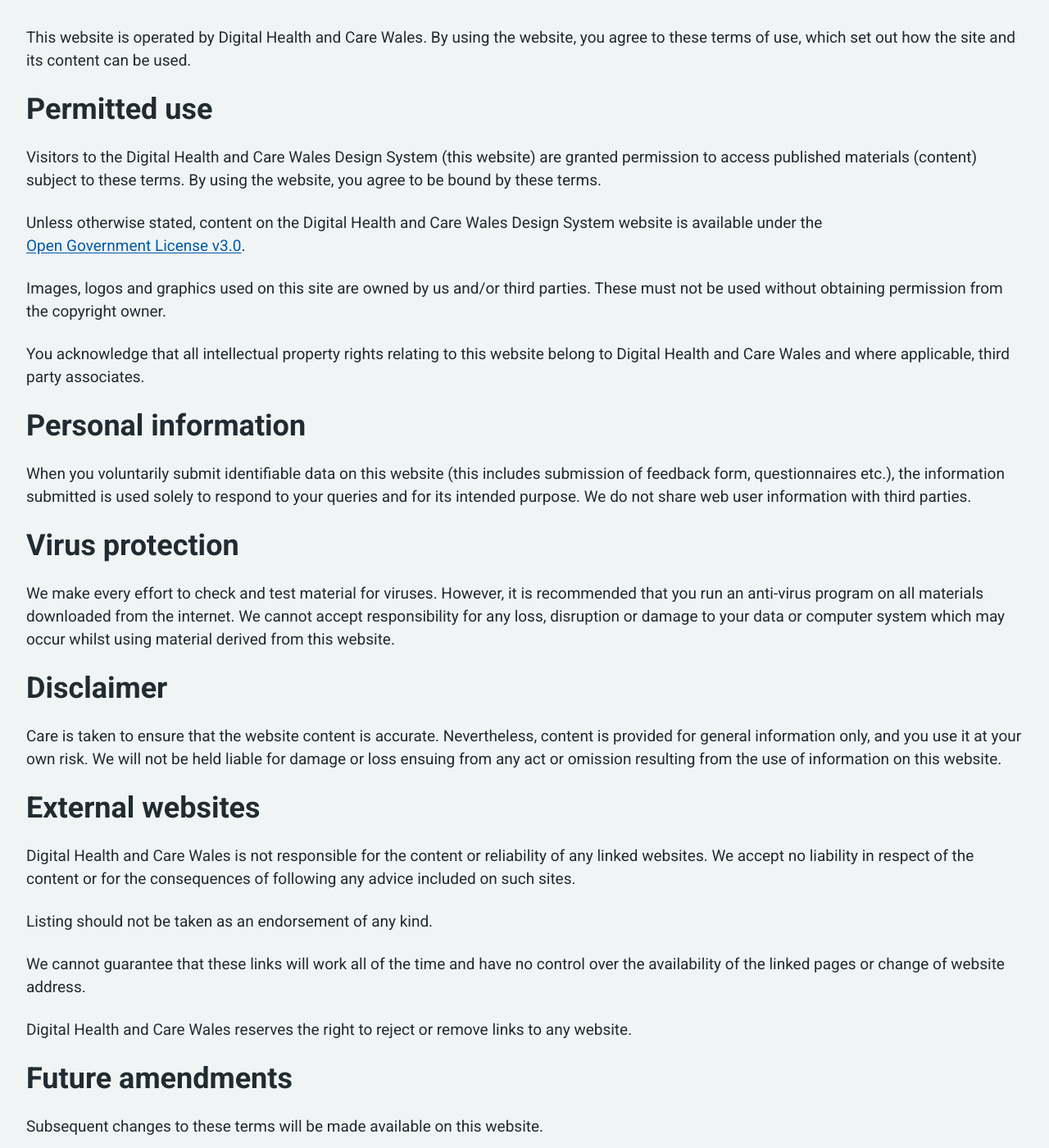
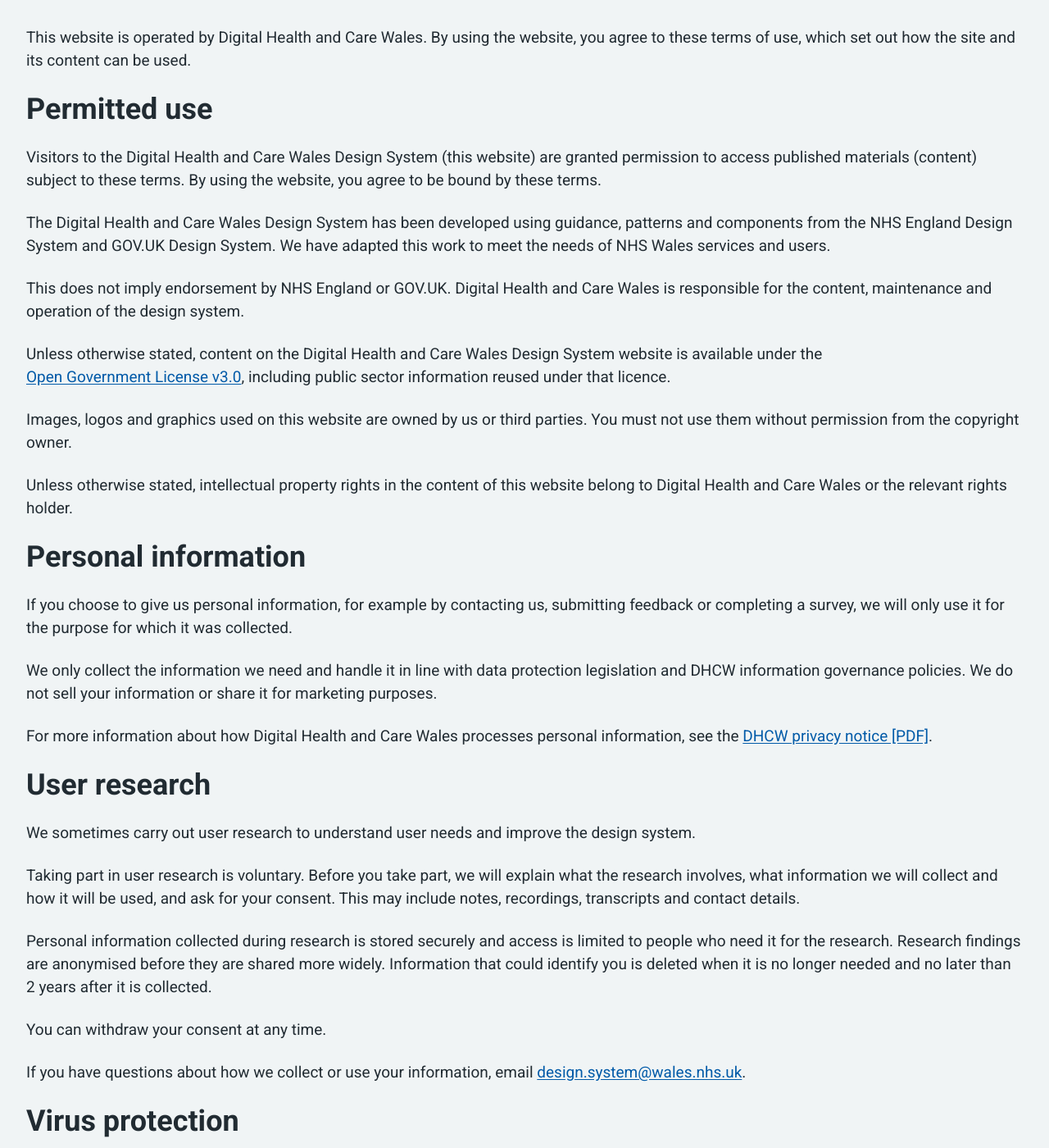
Before and after one commit to DHCW-Digital-Health-and-Care-Wales/nhsw-component-library, a Jekyll site: the page built from preview/terms-of-use.html, in a window 1280 px wide and 1400 px high, scrolled down 342 px. Shown: the whole window at 82% size. Built offline with Jekyll 4.4.1, drawn with Linux system fonts in a browser that asks for light colours.

Commit message:
Update terms of use with additional clauses
Included additional information about how we've adapted from NHSE and GOV.UK design systems, but are not endorsed by them.

Added extra information about user research and how we handle information we collect in relation to the design system website.

```diff
--- a/preview/terms-of-use.html
+++ b/preview/terms-of-use.html
@@ -12,17 +12,28 @@ breadcrumb_parent_url: /index.html
 
 <h2 class="nhsw-h2">Permitted use</h2>
 <p class="nhsw-body">Visitors to the Digital Health and Care Wales Design System (this website) are granted permission to access published materials (content) subject to these terms. By using the website, you agree to be bound by these terms.</p>
-<p class="nhsw-body">Unless otherwise stated, content on the Digital Health and Care Wales Design System website is available under the <a class="nhsw-link" href="#">Open Government License v3.0</a>.</p>
-<p class="nhsw-body">Images, logos and graphics used on this site are owned by us and/or third parties. These must not be used without obtaining permission from the copyright owner.</p>
-<p class="nhsw-body">You acknowledge that all intellectual property rights relating to this website belong to Digital Health and Care Wales and where applicable, third party associates.</p>
+<p class="nhsw-body">The Digital Health and Care Wales Design System has been developed using guidance, patterns and components from the NHS England Design System and GOV.UK Design System. We have adapted this work to meet the needs of NHS Wales services and users.</p>
+<p class="nhsw-body">This does not imply endorsement by NHS England or GOV.UK. Digital Health and Care Wales is responsible for the content, maintenance and operation of the design system.</p>
+<p class="nhsw-body">Unless otherwise stated, content on the Digital Health and Care Wales Design System website is available under the <a class="nhsw-link" href="https://www.nationalarchives.gov.uk/doc/open-government-licence/version/3/">Open Government License v3.0</a>, including public sector information reused under that licence.</p>
+<p class="nhsw-body">Images, logos and graphics used on this website are owned by us or third parties. You must not use them without permission from the copyright owner. </p>
+<p class="nhsw-body">Unless otherwise stated, intellectual property rights in the content of this website belong to Digital Health and Care Wales or the relevant rights holder.</p>
 
 <h2 class="nhsw-h2">Personal information</h2>
-<p class="nhsw-body">When you voluntarily submit identifiable data on this website (this includes submission of feedback form, questionnaires etc.), the information submitted is used solely to respond to your queries and for its intended purpose. We do not share web user information with third parties.</p>
+<p class="nhsw-body">If you choose to give us personal information, for example by contacting us, submitting feedback or completing a survey, we will only use it for the purpose for which it was collected.</p>
+<p class="nhsw-body">We only collect the information we need and handle it in line with data protection legislation and DHCW information governance policies. We do not sell your information or share it for marketing purposes.</p>
+<p class="nhsw-body">For more information about how Digital Health and Care Wales processes personal information, see the <a class="nhsw-link" href="https://dhcw.nhs.wales/use-of-site/privacy-policy/documents/privacy-notice/">DHCW privacy notice [PDF]</a>.
+
+<h3 class="nhsw-h2">User research</h3>
+<p class="nhsw-body">We sometimes carry out user research to understand user needs and improve the design system.</p>
+<p class="nhsw-body">Taking part in user research is voluntary. Before you take part, we will explain what the research involves, what information we will collect and how it will be used, and ask for your consent. This may include notes, recordings, transcripts and contact details.</p>
+<p class="nhsw-body">Personal information collected during research is stored securely and access is limited to people who need it for the research. Research findings are anonymised before they are shared more widely. Information that could identify you is deleted when it is no longer needed and no later than 2 years after it is collected.</p>
+<p class="nhsw-body">You can withdraw your consent at any time.</p>
+<p class="nhsw-body">If you have questions about how we collect or use your information, email <a class="nhsw-link" href="mailto:designsystem@wales.nhs.uk">design.system@wales.nhs.uk</a>.</p>
 
 <h2 class="nhsw-h2">Virus protection</h2>
 <p class="nhsw-body">We make every effort to check and test material for viruses. However, it is recommended that you run an anti-virus program on all materials downloaded from the internet. We cannot accept responsibility for any loss, disruption or damage to your data or computer system which may occur whilst using material derived from this website.</p>
 
-<h2 class="nhsw-h2">Disclaimer</h2>
+<h2 class="nhsw-h2">Website content</h2>
 <p class="nhsw-body">Care is taken to ensure that the website content is accurate. Nevertheless, content is provided for general information only, and you use it at your own risk. We will not be held liable for damage or loss ensuing from any act or omission resulting from the use of information on this website.</p>
 
 <h2 class="nhsw-h2">External websites</h2>
```
